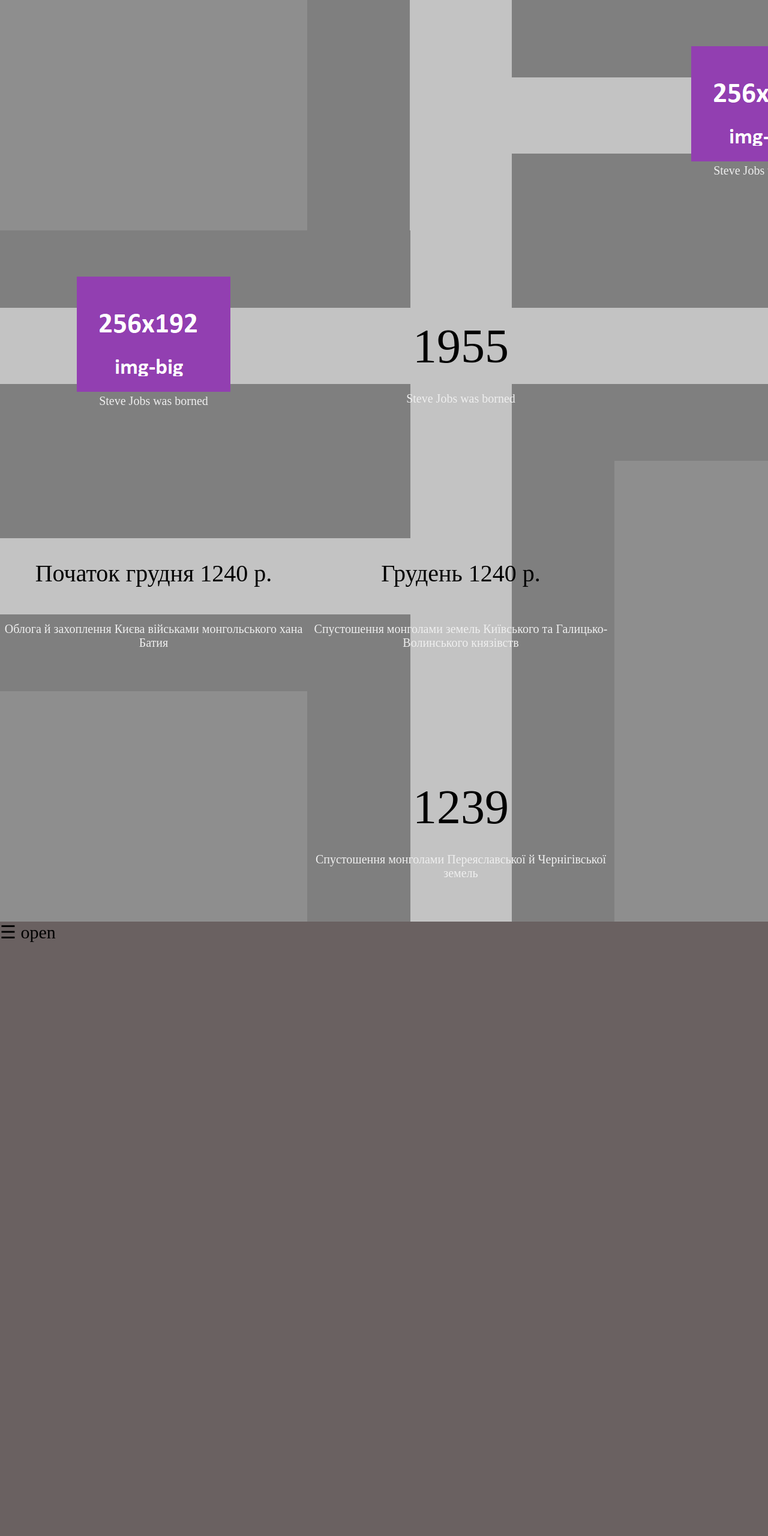
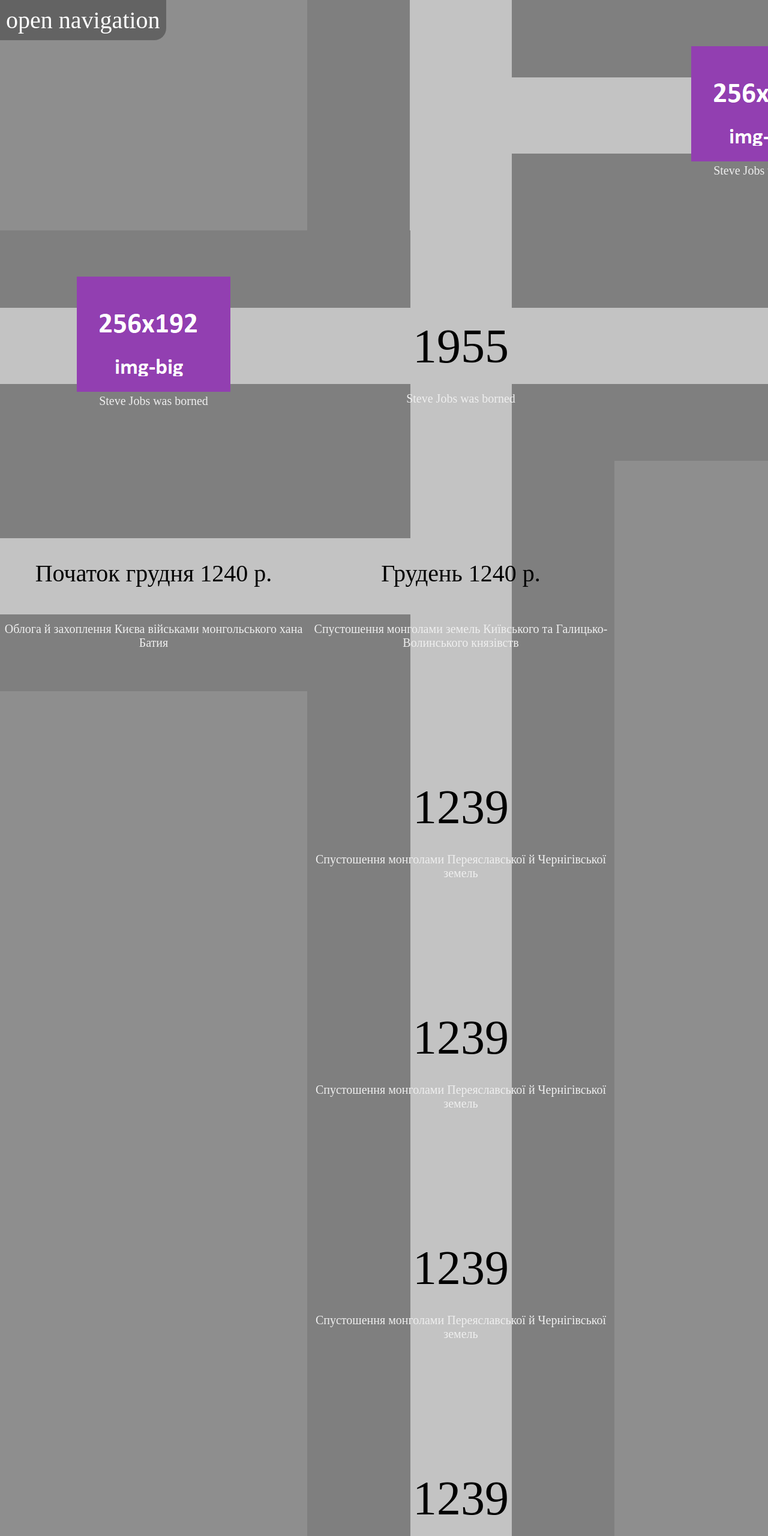
Before and after one commit to Umbrien/history_road, a plain HTML site: page index.html in a window 1280 px wide. Shown: the top 2560 px of the page at 60% size. Drawn offline with Linux system fonts and the light colour scheme.

Commit message:
added fixed button

```diff
--- a/css/fullscreenNavigation.css
+++ b/css/fullscreenNavigation.css
@@ -22,7 +22,7 @@
 .overlay a {
 	padding: 8px;
 	text-decoration: none;
-	font-size: 36px;
+	font-size: 69px;
 	color: #818181;
 	display: block;
 	transition: 0.3s;
--- a/css/style.css
+++ b/css/style.css
@@ -117,3 +117,19 @@ body {
 .img-big {
 	padding-top: 15%;
 }
+
+
+
+
+/*nav-btn*/
+
+#nav-open-btn-fixed {
+	position: fixed;
+	padding: 10px;
+	top: 0;
+	left: 0;
+	background-color: rgba(0,0,0,.3);
+	font-size: 40px;
+	color: #fff;
+	border-radius: 0 0 20px 0;
+}
--- a/index.html
+++ b/index.html
@@ -9,7 +9,7 @@
 </head>
 <body>
 	<div class="main">
-		<div class="row">
+		<div class="row" id="row-1955">
 			<div class="road"></div><!--
 			 --><div class="road road-up-right"></div><!--
 			--><div class="road road-horizon">
@@ -66,14 +66,54 @@
 			 </div><!--
 			--><div class="road"></div>
 		</div>
+		<div class="row">
+			<div class="road"></div><!--
+		--><div class="road road-up">
+			<div class="main-obj">
+				<div class="big-date"><p>1239</p></div>
+				<div class="sign-txt"><p>Спустошення монголами Переяславської й Чернігівської земель</p></div>
+			</div>
+			 </div><!--
+			--><div class="road"></div>
+		</div>
+		<div class="row">
+			<div class="road"></div><!--
+		--><div class="road road-up">
+			<div class="main-obj">
+				<div class="big-date"><p>1239</p></div>
+				<div class="sign-txt"><p>Спустошення монголами Переяславської й Чернігівської земель</p></div>
+			</div>
+			 </div><!--
+			--><div class="road"></div>
+		</div>
+		<div class="row">
+			<div class="road"></div><!--
+		--><div class="road road-up">
+			<div class="main-obj">
+				<div class="big-date"><p>1239</p></div>
+				<div class="sign-txt"><p>Спустошення монголами Переяславської й Чернігівської земель</p></div>
+			</div>
+			 </div><!--
+			--><div class="road"></div>
+		</div>
+		<div class="row" id="row-1239">
+			<div class="road"></div><!--
+		--><div class="road road-up">
+			<div class="main-obj">
+				<div class="big-date"><p>1239</p></div>
+				<div class="sign-txt"><p>Спустошення монголами Переяславської й Чернігівської земель</p></div>
+			</div>
+			 </div><!--
+			--><div class="road"></div>
+		</div>
 	</div>
 
 	<div id="myNav" class="overlay">
 		<a href="javascript:void(0)" class="closebtn" onclick="closeNav()">&times;</a>
-		<div class="overlay-content">
-		  <a href="#">About</a>
-		  <a href="#">Services</a>
-		  <a href="#">Clients</a>
+		<div class="overlay-content" id="nav-list-parrent" onclick="closeNav()">
+			<a href="#row-1955">1955</a>
+			<a href="#">1240</a>
+			<a href="#row-1239">1239</a>
 			<a href="#">Contact</a>
 			<a href="#">About</a>
 			<a href="#">Services</a>
@@ -94,15 +134,18 @@
 		</div>
 	</div>
 
-	  <span style="font-size:30px;cursor:pointer" onclick="openNav()">&#9776; open</span>
+	<div id="nav-open-btn-fixed" onclick="openNav()">open navigation</div>
 
 	<script>
+
 		function openNav() {
 			document.getElementById("myNav").style.display = "block";
+			document.getElementById("nav-open-btn-fixed").style.display = "none";
 		}
 
 		function closeNav() {
 			document.getElementById("myNav").style.display = "none";
+			document.getElementById("nav-open-btn-fixed").style.display = "block";
 		}
 	</script>
 </body>
```
Lines whose indentation alone changed are shown as unchanged.
